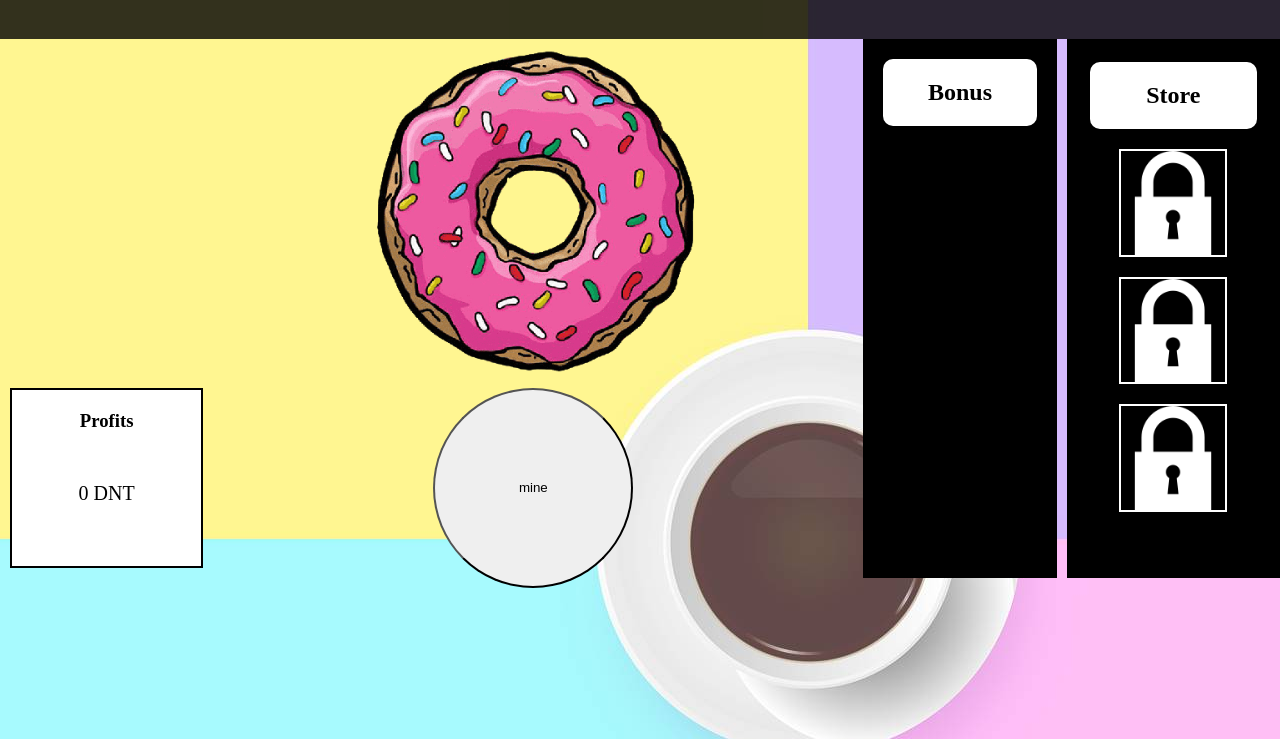
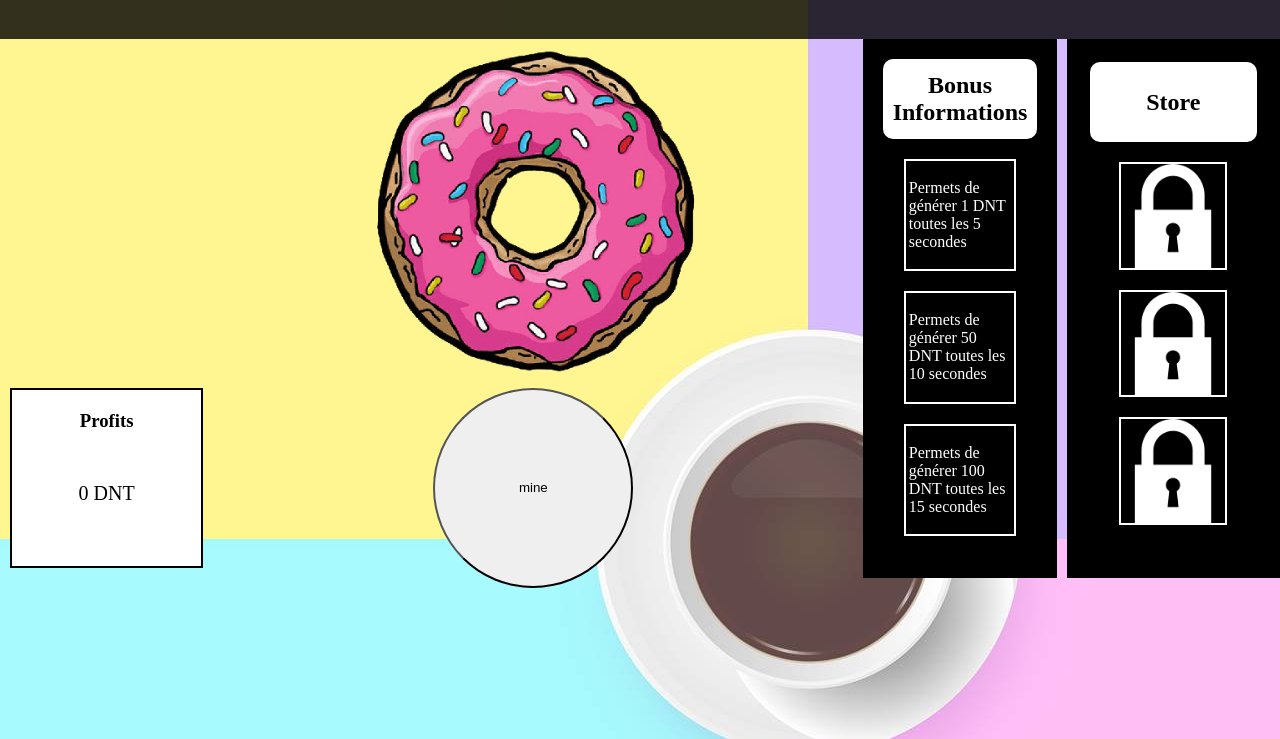
Before and after one commit to leoniemandah/Donut_Mineur, a plain HTML site: page web/index.html in a window 1280 px wide. Shown: the part 61-800 px from the top of the page. Drawn offline with Linux system fonts and the light colour scheme.

Commit message:
Colonne d'information OK

```diff
--- a/web/index.html
+++ b/web/index.html
@@ -1,6 +1,6 @@
-
 <!DOCTYPE html>
 <html>
+
 <head>
     <meta charset="utf-8">
     <title>Donut_Mineur</title>
@@ -34,26 +34,41 @@
         </div>
 
         <div class="bonus">
-            <h2>Bonus</h2>
+            <div class="boxInfo">
+                <h2>Bonus Informations</h2>
+            </div>
+
+            <div class="bonusInfo">
+
+                <div class="bonusInfo1">
+                    <p>Permets de générer 1 DNT toutes les 5 secondes</p>
+                </div>
+                <div class="bonusInfo2">
+                    <p>Permets de générer 50 DNT toutes les 10 secondes</p>
+                </div>
+                <div class="bonusInfo3">
+                    <p>Permets de générer 100 DNT toutes les 15 secondes</p>
+                </div>
+
+            </div>
         </div>
 
 
 
         <div class="store">
+            <div class="boxInfo">
                 <h2>Store</h2>
+            </div>
 
             <div class="Buy">
 
-                <input type="image" id="Buy1" alt=""
-                src="../assets/cadenas-ferme.png">
+                <input type="image" id="Buy1" alt="" src="../assets/cadenas-ferme.png">
 
 
-                <input type="image" id="Buy2" alt=""
-                src="../assets/cadenas-ferme.png">
+                <input type="image" id="Buy2" alt="" src="../assets/cadenas-ferme.png">
 
 
-                <input type="image" id="Buy3" alt=""
-                src="../assets/cadenas-ferme.png">
+                <input type="image" id="Buy3" alt="" src="../assets/cadenas-ferme.png">
 
             </div>
 
@@ -62,4 +77,5 @@
     </div>
 
 </body>
+
 </html>
--- a/web/style.css
+++ b/web/style.css
@@ -1,124 +1,145 @@
-body{
-    background-image:url(../assets/background.jpg);
+body {
+    background-image: url(../assets/background.jpg);
     background-size: cover;
     background-repeat: no-repeat;
     margin: auto;
 }
 
 .wrapper {
-  display: grid;
-  grid-template-columns: repeat(6, 1fr);
-  grid-auto-rows: minmax(100px, auto);
-
+    display: grid;
+    grid-template-columns: repeat(6, 1fr);
+    grid-auto-rows: minmax(100px, auto);
 }
 
 .one {
     background-color: white;
-    grid-column : 1 / 7;
-    grid-row : 1;
+    grid-column: 1 / 7;
+    grid-row: 1;
     background-color: black;
     color: white;
     opacity: 0.8;
 }
 
 h1:first-child {
-
     text-align: center;
 }
 
-.compteur{
-    grid-column : 1 ;
-    grid-row : 5 / 7;
+.compteur {
+    grid-column: 1;
+    grid-row: 5 / 7;
     background-color: white;
     border: solid black 2px;
-    margin : 10px;
+    margin: 10px;
 }
 
-.compteur h3{
-    text-align : center;
-    margin : 20px;
+.compteur h3 {
+    text-align: center;
+    margin: 20px;
 }
 
-.compteur p{
-    text-align : center;
-    margin-bottom : 50px;
-    margin-left : 5px;
-    margin-top : 50px;
-    margin-right : 5px;
+.compteur p {
+    text-align: center;
+    margin-bottom: 50px;
+    margin-left: 5px;
+    margin-top: 50px;
+    margin-right: 5px;
     font-size: 20px;
     overflow: scroll;
 }
 
-.donut{
-    grid-column : 2 / 5;
-    grid-row : 2 / 5;
+.donut {
+    grid-column: 2 / 5;
+    grid-row: 2 / 5;
     display: flex;
 }
 
-.donut img{
-    width : 80%;
+.donut img {
+    width: 80%;
     margin: 0 auto;
 }
 
-.push{
-    grid-column : 2 / 5;
-    grid-row : 5 / 8;
+.push {
+    grid-column: 2 / 5;
+    grid-row: 5 / 8;
     display: flex;
 }
-.pushbtn{
+
+.pushbtn {
     border-radius: 50%;
     margin: 0 auto;
     margin-top: 10px;
-    cursor:pointer;
+    cursor: pointer;
     width: 200px;
     height: 200px;
 }
 
-.pushbtn:hover{
-    background-color:black;
+.pushbtn:hover {
+    background-color: black;
     color: white;
 }
 
-.bonus{
+.bonus {
     margin-left: 10px;
     margin-right: 10px;
-    background-color:black;
+    background-color: black;
     color: white;
-    grid-column : 5;
-    grid-row : 2 / 7;
-    scrollbar-color: white;
-    overflow: scroll;
-    max-height:600px
+    grid-column: 5;
+    grid-row: 2 / 7;
+    max-height: 600px
 }
 
-.store
-{
+.store {
     border: solid;
     background-color: black;
-    grid-column : 6;
-    grid-row : 2/7;
+    grid-column: 6;
+    grid-row: 2/7;
     display: block;
 }
 
+.boxInfo {
+    display: flex;
+    justify-content: center;
+    align-items: center;
+    background-color: white;
+    width: auto;
+    border-radius: 10px;
+    margin: 20px;
+    height: 80px;
+}
+
 h2 {
-    background-color: white;
     color: black;
     text-align: center;
-    border-radius: 10px;
-    margin: 20px;
-    padding: 20px;
-
 }
 
-#Buy1, #Buy2, #Buy3{
+.bonusInfo1,
+.bonusInfo2,
+.bonusInfo3 {
+    width: 102.25px;
+    height: 102.25px;
+    display: flex;
+    justify-content: center;
+    align-items: center;
+    margin-left: auto;
+    margin-right: auto;
+    margin-bottom: 20px;
+    border: solid white 2px;
+    padding: 3px;
+}
+
+#Buy1,
+#Buy2,
+#Buy3 {
     width: 50%;
     display: block;
     margin-left: auto;
     margin-right: auto;
     margin-bottom: 20px;
-    border : solid white 2px;
+    border: solid white 2px;
 }
 
-#Buy1:hover, #Buy2:hover, #Buy3:hover{
+#Buy1:hover,
+#Buy2:hover,
+#Buy3:hover {
     opacity: 0.5;
 }
```
Lines whose indentation alone changed are shown as unchanged.
